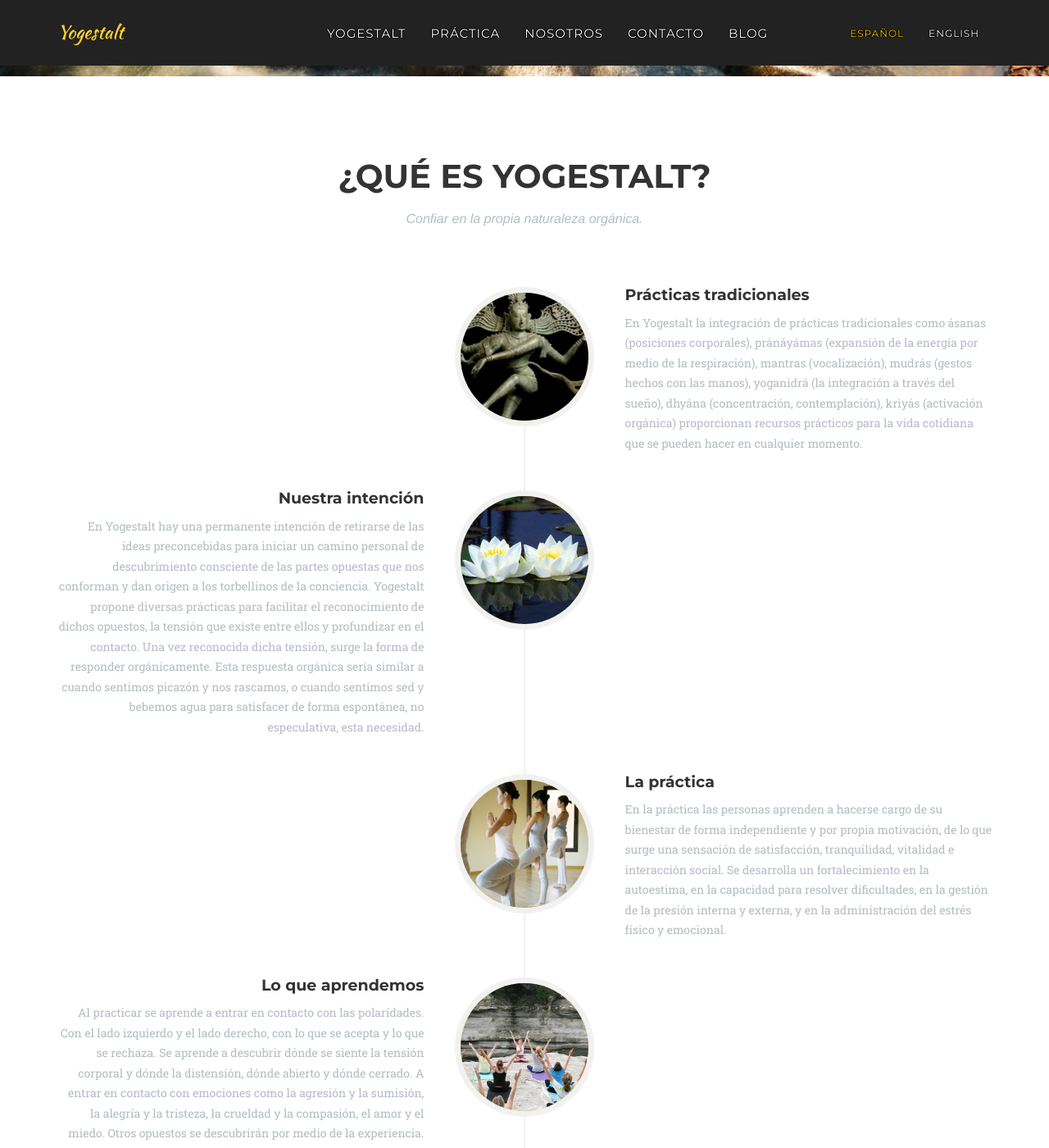
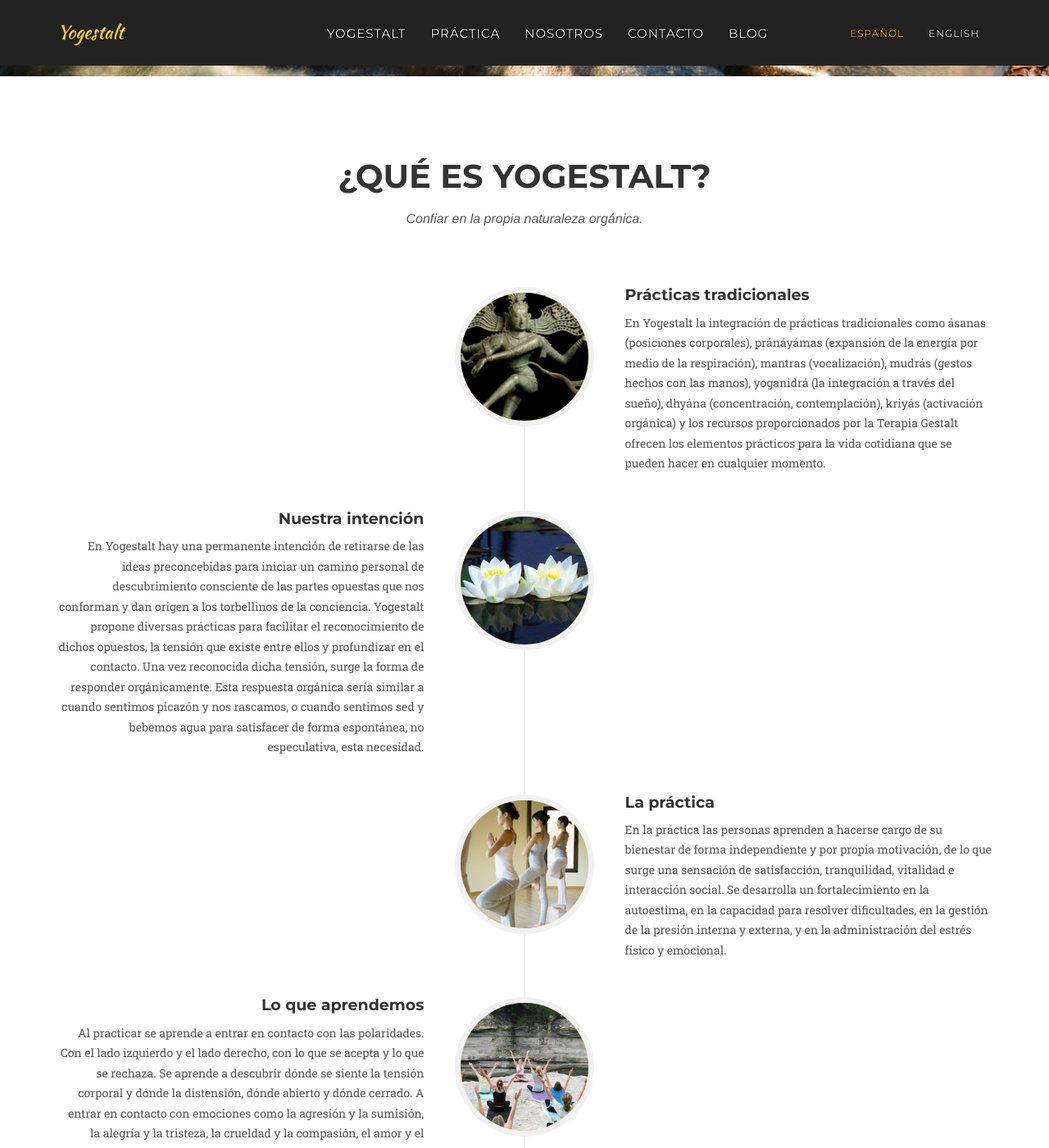
Before and after one commit to cele-carrillo/yogestalt, a Jekyll site: the page built from es/index.html, in a window 1280 px wide and 1400 px high, scrolled down 690 px. Shown: the whole window at 82% size. Built offline with Jekyll 4.4.1, drawn with Linux system fonts in a browser that asks for light colours; some web fonts are replaced.

Commit message:
Cambios que pidio ricardo

```diff
--- a/_config.yml
+++ b/_config.yml
@@ -44,7 +44,7 @@ t:
     timeline:
       traditional_practices:
         title: Traditional practices
-        text: "In Yogestalt the integration of traditional practices such as ásanas (body positions), pránáyámas (expansion of energy through breathing), mantras (vocalization), mudrás (gestures made with the hands), yoganidra (integration through sleep), dhyána (concentration, contemplation), kriyás (organic activation) provide practical resources for daily life which can be used at any time."
+        text: "In Yogestalt the integration of traditional practices such as ásanas (body positions), pránáyámas (expansion of energy through breathing), mantras (vocalization), mudrás (gestures made with the hands), yoganidra (integration through sleep), dhyána (concentration, contemplation), kriyás (organic activation), and the resources provided by Gestalt Therapy offer practical tools for daily life which can be used at any time."
       intention:
         title: Our intention
         text: "In Yogestalt there is a permanent intention to withdraw from the preconceived ideas in order to begin a journey of self-discovery, becoming aware of the opposing aspects that make us who we are and which give rise to the turmoil of our  consciousness. Yogestalt proposes various ways of practicing so as to identify these opposites, as well as the tension between. Once this tension becomes obvious, how to respond to it appears organically. This organic response would be similar to when it itches and we scratch, or when we feel thirsty and drink water, so as to satisfy our need in a spontaneous and not speculative manner."
@@ -134,7 +134,7 @@ t:
     timeline:
       traditional_practices:
         title: Prácticas tradicionales
-        text: "En Yogestalt la integración de prácticas tradicionales como ásanas (posiciones corporales), pránáyámas (expansión de la energía por medio de la respiración), mantras (vocalización), mudrás (gestos hechos con las manos), yoganidrá (la integración a través del sueño), dhyána (concentración, contemplación), kriyás (activación orgánica) proporcionan recursos prácticos para la vida cotidiana que se pueden hacer en cualquier momento."
+        text: "En Yogestalt la integración de prácticas tradicionales como ásanas (posiciones corporales), pránáyámas (expansión de la energía por medio de la respiración), mantras (vocalización), mudrás (gestos hechos con las manos), yoganidrá (la integración a través del sueño), dhyána (concentración, contemplación), kriyás (activación orgánica) y los recursos proporcionados por la Terapia Gestalt ofrecen los elementos prácticos para la vida cotidiana que se pueden hacer en cualquier momento."
       intention:
         title: Nuestra intención
         text: "En Yogestalt hay una permanente intención de retirarse de las ideas preconcebidas para iniciar un camino personal de descubrimiento consciente de las partes opuestas que nos conforman y dan origen a los torbellinos de la conciencia. Yogestalt propone diversas prácticas para facilitar el reconocimiento de dichos opuestos, la tensión que existe entre ellos y profundizar en el contacto. Una vez reconocida dicha tensión,  surge la forma de responder orgánicamente. Esta respuesta orgánica sería similar a cuando sentimos picazón y nos rascamos, o cuando sentimos sed y bebemos agua para satisfacer de forma espontánea, no especulativa, esta necesidad."
@@ -269,7 +269,9 @@ people:
 - name: Cristina Di Salvo
   pic: cristina
   description: entry_cristina
-  social: []
+  social:
+    - title: envelope
+      url: mailto:info@yogestalt.com
 
 - name: Celeste Carrillo
   pic: cele
@@ -278,7 +280,7 @@ people:
     - title: globe
       url: http://www.omshankara.com/
     - title: envelope
-      url: mailto:info@yogestalt.com
+      url: mailto:cele@yogestalt.com
 
 
 # Build settings
--- a/_data/template.yml
+++ b/_data/template.yml
@@ -3,7 +3,8 @@ color:
   primary: fed136
   secondary: fec503
   secondary-dark: 333
-  muted: 777
+  muted: 555
+  muted-light: AAA
 
 # Font Families
 font:
--- a/_includes/contact.html
+++ b/_includes/contact.html
@@ -3,7 +3,7 @@
             <div class="row">
                 <div class="col-lg-12 text-center">
                     <h2 class="section-heading">{{ site.t[page.lang].contact.title }}</h2>
-                    <h3 class="section-subheading text-muted">{{ site.t[page.lang].contact.subtitle | join: '<br>' }}</h3>
+                    <h3 class="section-subheading text-muted-light">{{ site.t[page.lang].contact.subtitle | join: '<br>' }}</h3>
                 </div>
             </div>
             <div class="row">
--- a/_includes/css/agency.css
+++ b/_includes/css/agency.css
@@ -25,7 +25,11 @@ body {
 }
 
 .text-muted {
-    #{{ site.data.template.color.muted }};
+    color: #{{ site.data.template.color.muted }};
+}
+
+.text-muted-light {
+    color: #{{ site.data.template.color.muted-light }};
 }
 
 .text-primary {
```
Also changed, not shown: Gemfile.lock.
